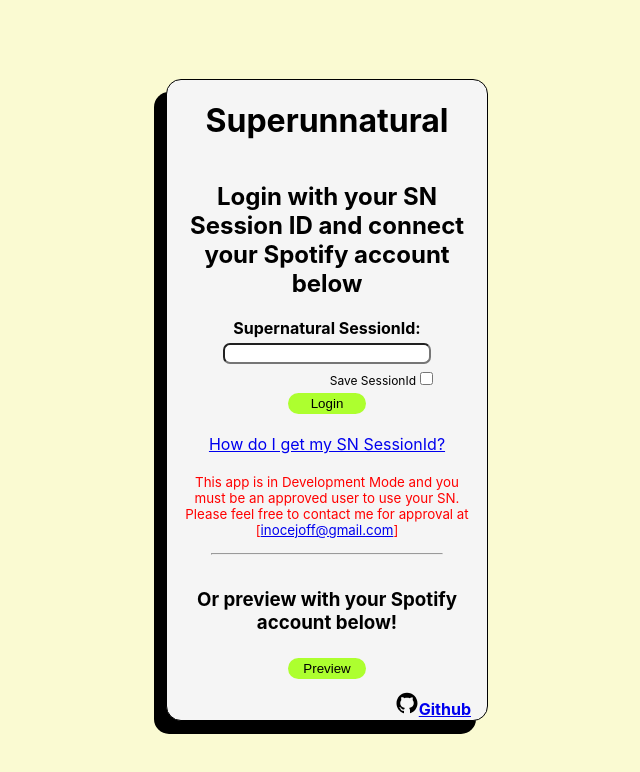
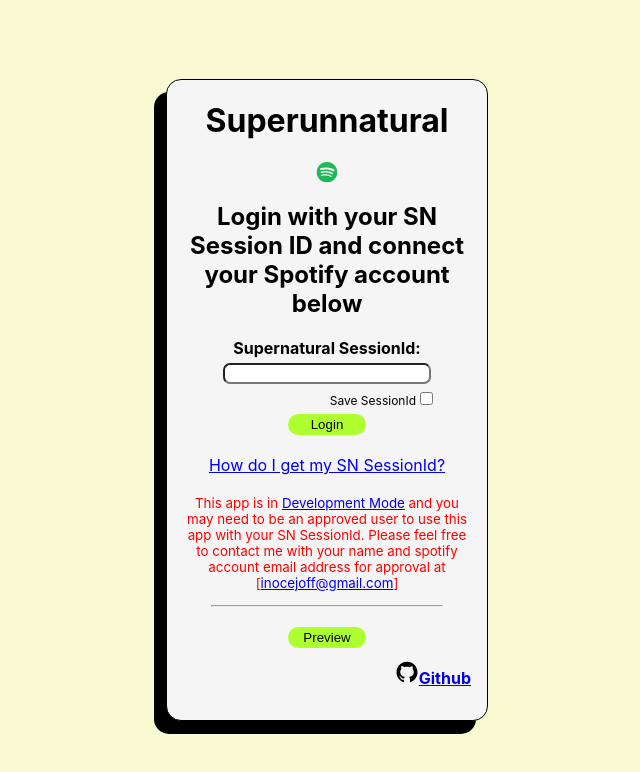
Before and after one commit to JoffreyCodes/superUnnatural-app, a React (Create React App) app: page / in a window 1280 px wide. Shown: the top 772 px of the page, without its empty margins (313-953 px from the left). Built offline with nearby package versions, Linux system fonts and the light colour scheme; no server answers.

Commit message:
changed login message

```diff
--- a/src/pages/Login.jsx
+++ b/src/pages/Login.jsx
@@ -87,14 +87,17 @@
           </a>
           <br />
           <small>
-            This app is in Development Mode and you must be an approved user to use your SN. Please feel free to contact me for approval at [
+            This app is in&nbsp;
+            <a href="https://spotify.dev/documentation/web-api/guides/development-extended-quota-modes/">
+              Development Mode
+            </a>
+            &nbsp;and you may need to be an approved user to use this app with your SN SessionId. Please feel free to contact me with your name and spotify account email address for approval at [
             <a href="mailto:inocejoff@gmail.com">
             inocejoff@gmail.com
             </a>
             ]
           </small>
           <hr/>
-          <h3>Or preview with your Spotify account below!</h3>
           <button className="login-panel-btn preview" onClick={handlePreview}>
             Preview
           </button>
```
